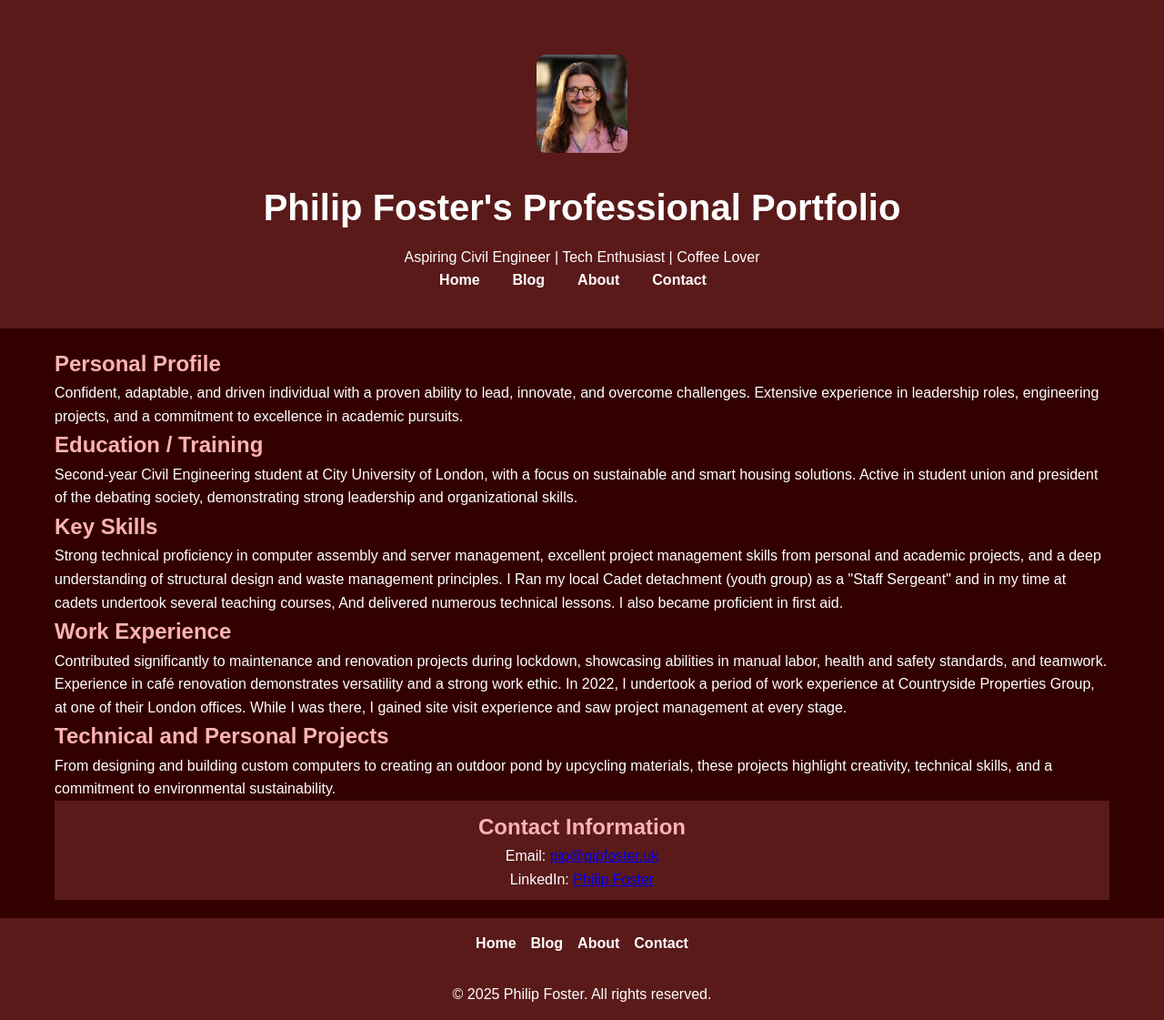
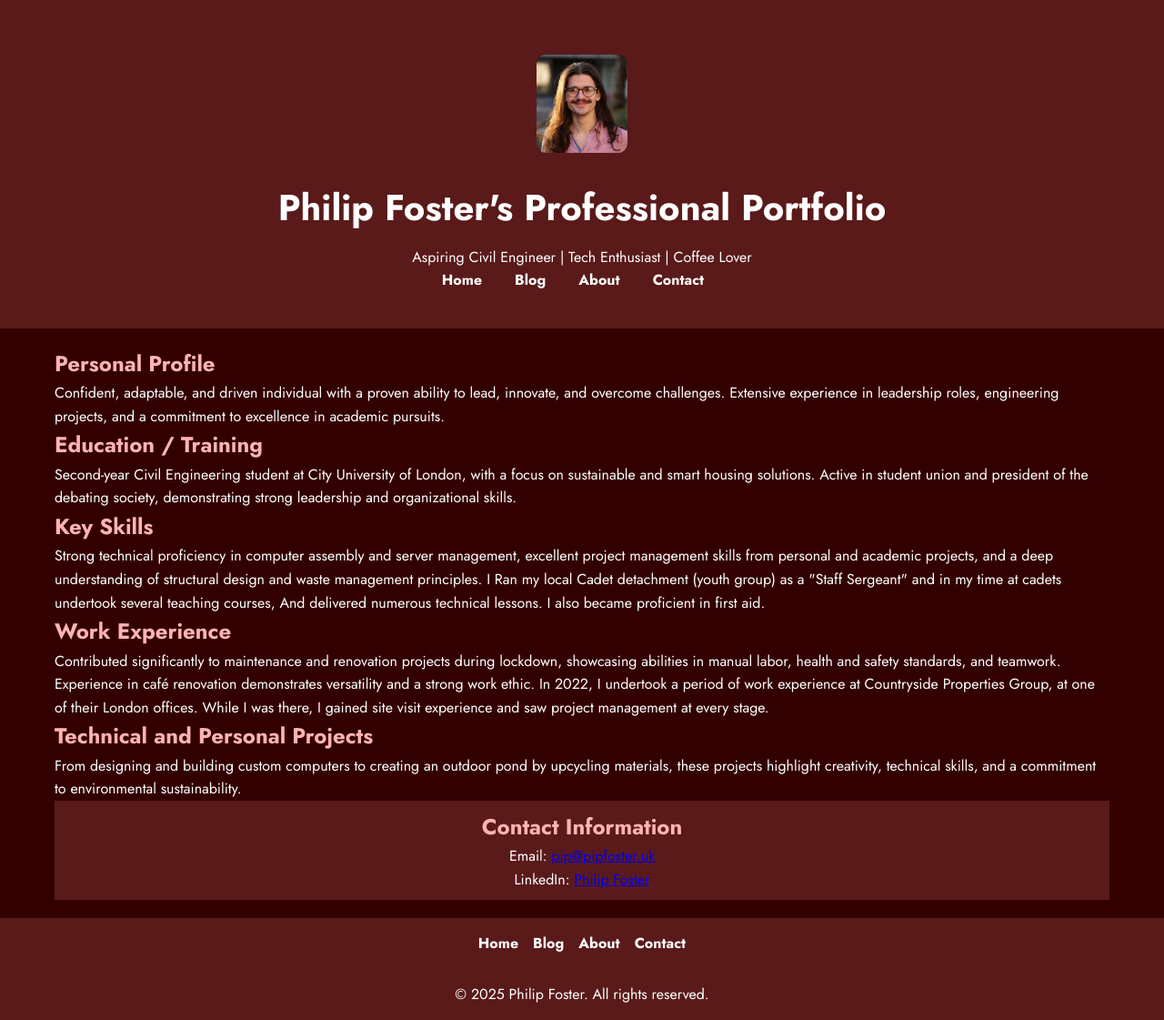
Before and after one commit to PipCraft/PipCraft.github.io, a Jekyll site: the page built from index.html, in a window 1280 px wide. Shown: the whole page at 91% size. Built offline with Jekyll 4.4.1, drawn with Linux system fonts in a browser that asks for light colours.

Commit message:
Update landing_page.html

```diff
--- a/_layouts/landing_page.html
+++ b/_layouts/landing_page.html
@@ -6,6 +6,9 @@
     <title>{{ page.title }}</title>
     <link rel="stylesheet" href="/assets/styles.css">
     <link rel="icon" href="{{ '/assets/images/pip.jpg' | relative_url }}" type="image/jpeg">
+    <link rel="preconnect" href="https://fonts.googleapis.com">
+<link rel="preconnect" href="https://fonts.gstatic.com" crossorigin>
+<link href="https://fonts.googleapis.com/css2?family=Jost:ital,wght@0,100..900;1,100..900&display=swap" rel="stylesheet">
 </head>
 <body>
     <header>
```
